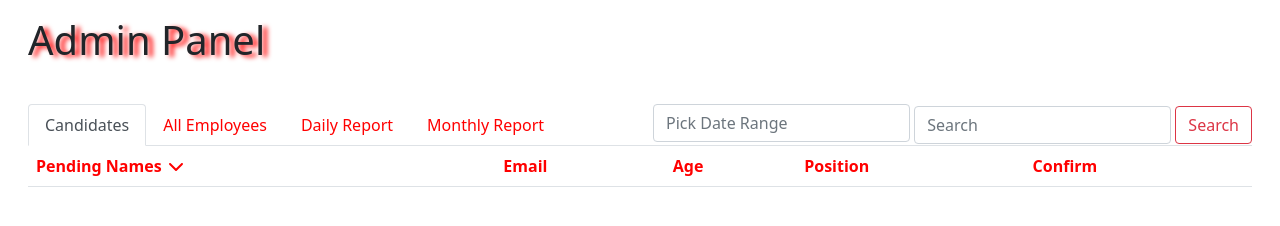
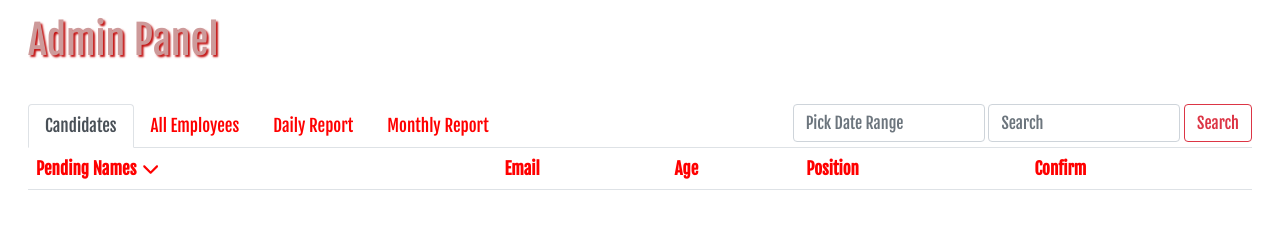
Before and after one commit to Abdullah-Magdy-Muhammed/Attendance-System, a website: page admin.html in a window 1280 px wide. Drawn offline with Linux system fonts and the light colour scheme; no server answers.

Commit message:
edit font of all pages

```diff
--- a/admin.html
+++ b/admin.html
@@ -8,6 +8,10 @@
     <link rel="stylesheet" href="../bootstrap/css/bootstrap.min.css" />
     <link rel="stylesheet" href="../bootstrap/css/bootstrap4-toggle.min.css" />
     <link rel="stylesheet" href="../fontawesome/all.min.css" />
+    <link
+      href="https://fonts.googleapis.com/css2?family=Fjalla+One&display=swap"
+      rel="stylesheet"
+    />
     <link rel="stylesheet" href="../css/daterangepicker.min.css" />
     <link rel="stylesheet" href="../css/admin.css" />
   </head>
--- a/css/admin.css
+++ b/css/admin.css
@@ -2,6 +2,10 @@
   padding: 0;
   margin: 0;
   box-sizing: border-box;
+}
+body {
+  font-family: "Fjalla One", sans-serif;
+  font-size: 17px;
 }
 thead,
 .nav-link {
@@ -11,5 +15,10 @@ thead,
   color: rgb(73, 80, 87);
 }
 h1 {
-  text-shadow: 5px 2px 5px red;
+  color: #cd9a9a;
+  text-shadow: 2px 2px 2px #c41515;
 }
+table tr:hover {
+  background-color: #cd9a9a;
+  color: white;
+}
--- a/css/login.css
+++ b/css/login.css
@@ -3,3 +3,6 @@
   margin: 0;
   box-sizing: border-box;
 }
+body {
+  font-family: "Fjalla One", sans-serif;
+}
--- /dev/null
+++ b/css/profile.css
@@ -0,0 +1,8 @@
+* {
+  padding: 0;
+  margin: 0;
+  box-sizing: border-box;
+}
+body {
+  font-family: "Fjalla One", sans-serif;
+}
--- a/css/signup.css
+++ b/css/signup.css
@@ -7,4 +7,5 @@ body {
   background-image: url("/img/download.png");
   background-repeat: no-repeat;
   background-position-x: right;
+  font-family: "Fjalla One", sans-serif;
 }
--- a/css/style.css
+++ b/css/style.css
@@ -7,6 +7,7 @@ body {
   background-image: url("../img/landin.jpg");
   background-position: center;
   background-size: cover;
+  font-family: "Fjalla One", sans-serif;
 }
 .container {
   display: flex;
@@ -29,6 +30,7 @@ body {
 main h1 {
   text-align: center;
   color: white;
+  text-shadow: 10px 5px 5px rgb(0, 0, 0);
   margin-top: 20vh;
 }
 @media screen and (max-width: 500px) {
```
Also changed, not shown: attendance.html (+4 -0 lines), index.html (+4 -0 lines), login.html (+4 -0 lines), profile.html (+4 -0 lines), signup.html (+4 -0 lines).
